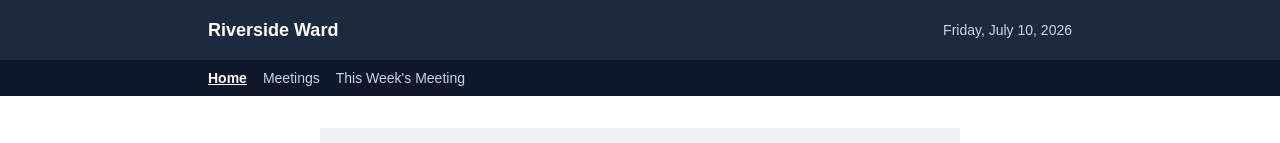
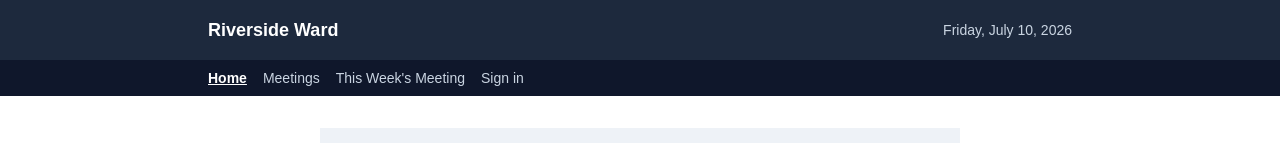
Before and after one commit to internick2017/sacrament-meetings, a Next.js app: page / in a window 1280 px wide. Shown: the top 143 px of the page. Built offline with nearby package versions, Linux system fonts and the light colour scheme; no server answers.

Commit message:
Add Sign in link to nav for anonymous visitors

```diff
--- a/components/Header.tsx
+++ b/components/Header.tsx
@@ -1,15 +1,17 @@
 import Link from 'next/link';
 import NavLinks from './NavLinks';
+import { auth } from '@/lib/auth';
 
 const WARD_NAME = 'Riverside Ward';
 
-export default function Header() {
+export default async function Header() {
   const today = new Date().toLocaleDateString('en-US', {
     weekday: 'long',
     year: 'numeric',
     month: 'long',
     day: 'numeric',
   });
+  const session = await auth();
 
   return (
     <header className="no-print bg-slate-800 text-white">
@@ -19,7 +21,7 @@ export default function Header() {
         </Link>
         <p className="text-sm text-slate-300">{today}</p>
       </div>
-      <NavLinks />
+      <NavLinks isAdmin={!!session} />
     </header>
   );
 }
--- a/components/NavLinks.tsx
+++ b/components/NavLinks.tsx
@@ -10,13 +10,14 @@ const links = [
   { href: '/meetings/current', label: t('nav.current') },
 ];
 
-export default function NavLinks() {
+export default function NavLinks({ isAdmin }: { isAdmin: boolean }) {
   const pathname = usePathname();
+  const allLinks = isAdmin ? links : [...links, { href: '/login', label: 'Sign in' }];
 
   return (
     <nav className="bg-slate-900">
       <ul className="mx-auto flex max-w-4xl gap-4 px-4 py-2 text-sm">
-        {links.map((link) => {
+        {allLinks.map((link) => {
           const isActive = pathname === link.href;
           return (
             <li key={link.href}>
```
